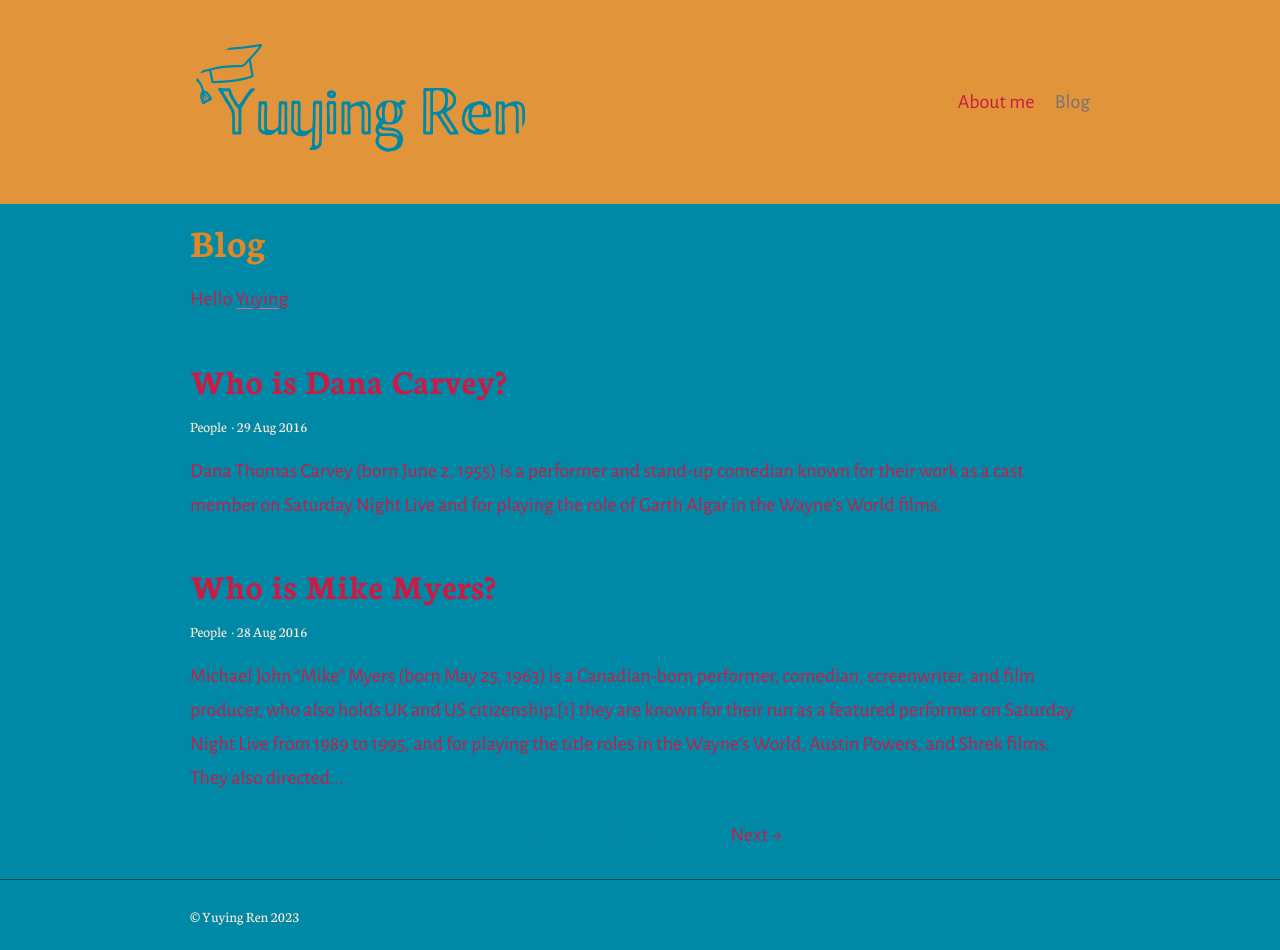
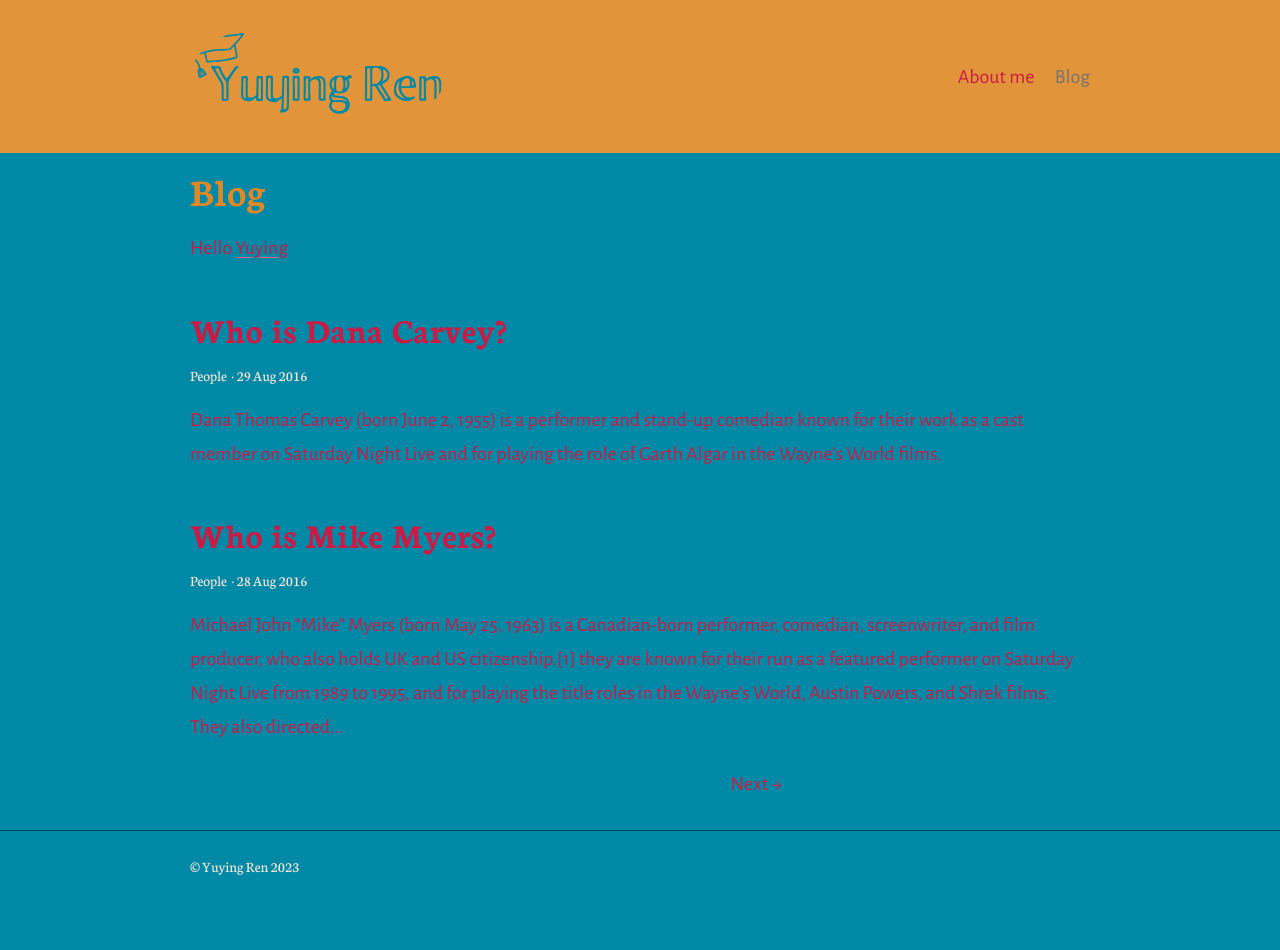
Before and after one commit to yuyingren/yuyingren.github.io, a Jekyll site: the page built from index.html, in a window 1280 px wide. Built offline with Jekyll 4.4.1, drawn with Linux system fonts in a browser that asks for light colours; the list of posts is cut into pages by our own code; after the commit the page ends 900 px from its top, so only the background shows below that.

Commit message:
Update _theme.scss

```diff
--- a/_sass/_theme.scss
+++ b/_sass/_theme.scss
@@ -45,8 +45,8 @@ body {
   border-radius: 100%;
   overflow: hidden;
   img {
-    width: 20rem;
-    height: 10rem;
+    width: 15rem;
+    height: 7rem;
   }
 }
 
```
